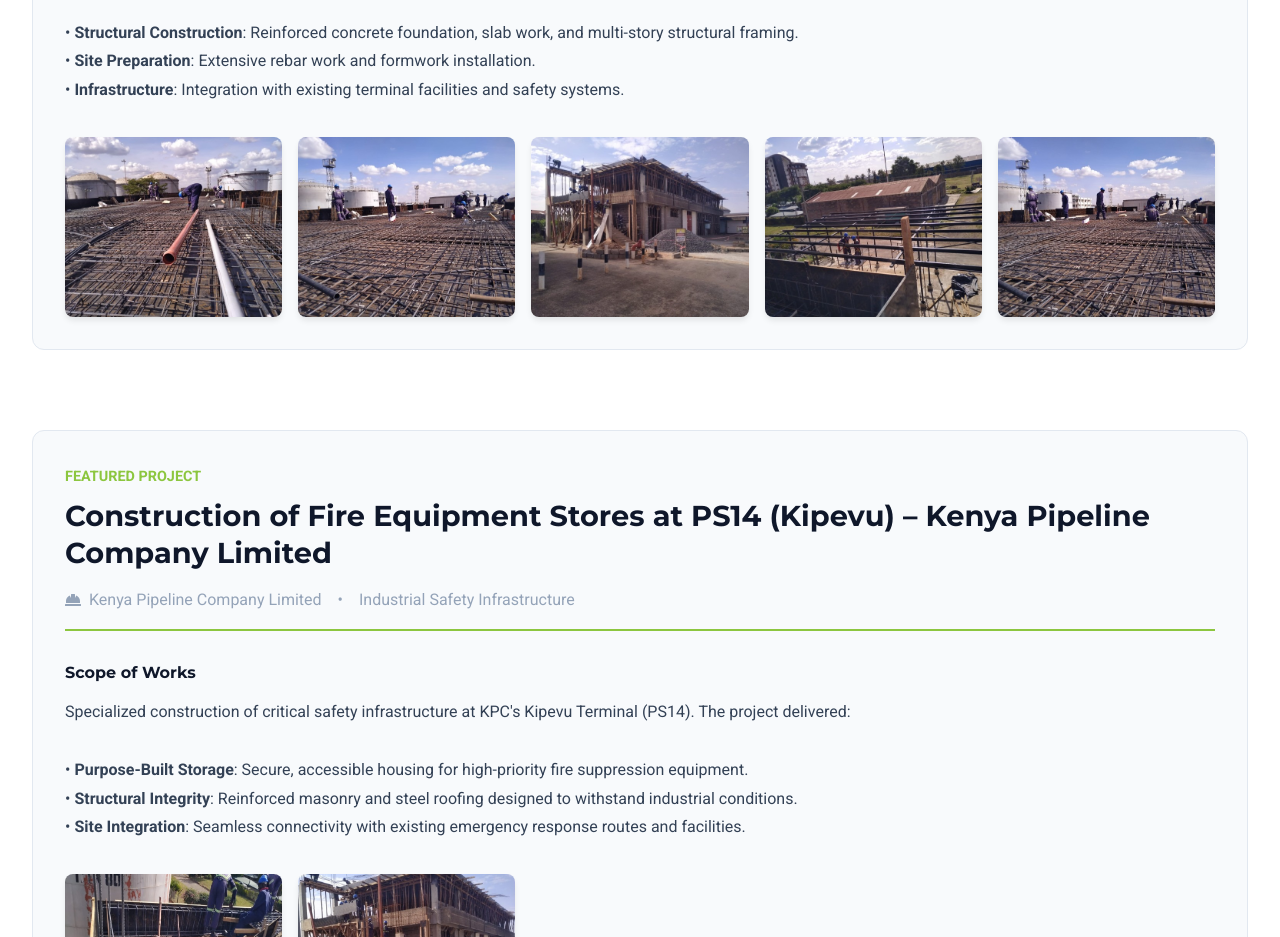
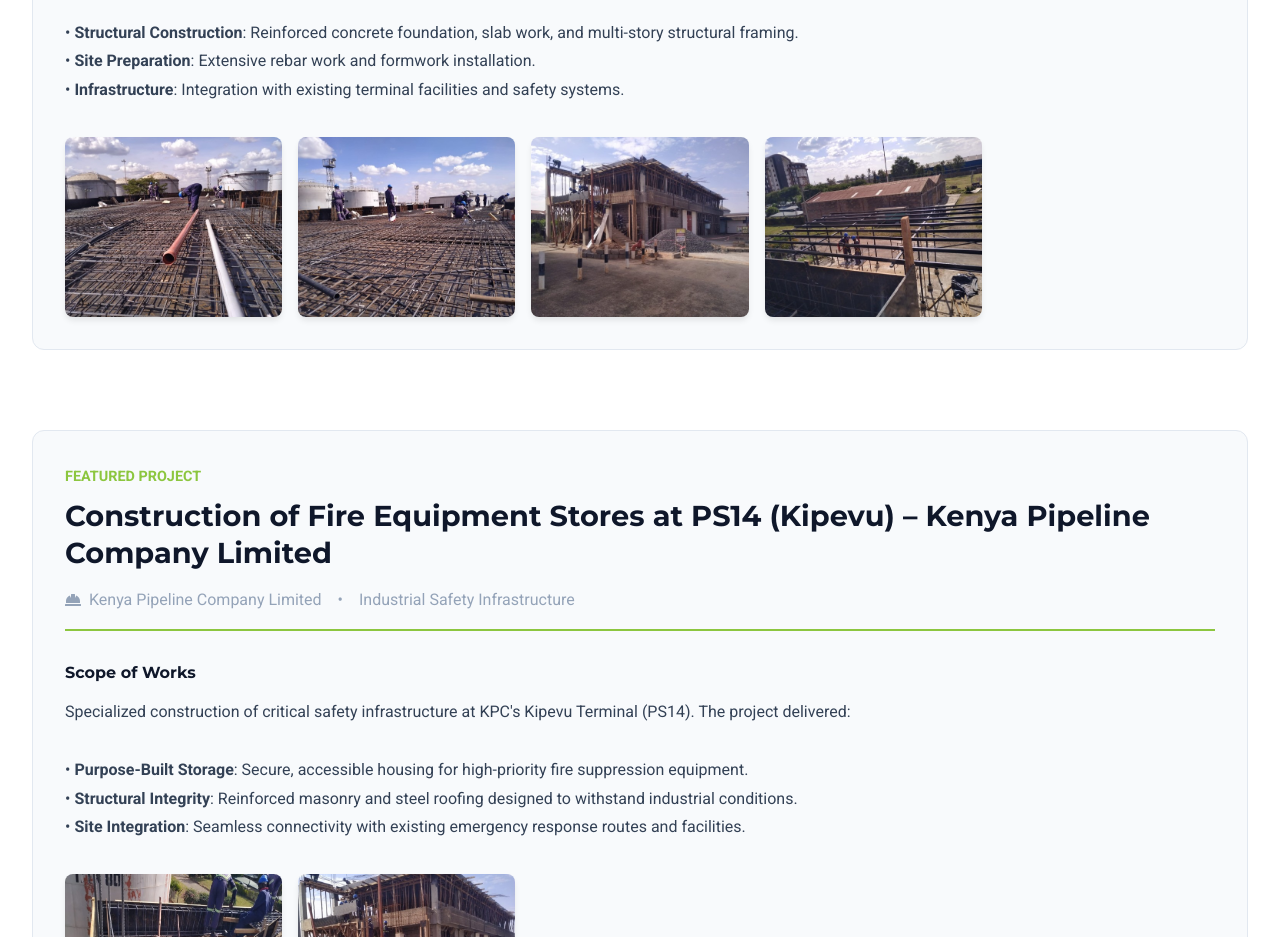
Before and after one commit to sharlmon/IrishTradingSite, a React (Vite) app: page /#/projects in a window 1280 px wide. Shown: the part 1480-2417 px from the top of the page. Built offline with nearby package versions, Linux system fonts and the light colour scheme.

Commit message:
fix: remove duplicate Firestore project image

```diff
--- a/src/components/Projects.jsx
+++ b/src/components/Projects.jsx
@@ -126,7 +126,7 @@ import kpcFirestore3 from '../assets/kpc-firestore-3.jpg';
 import kpcFirestore4 from '../assets/kpc-firestore-4.jpg';
 import kpcFirestore5 from '../assets/kpc-firestore-5.jpg';
 
-const kpcFirestoreImages = [kpcFirestore1, kpcFirestore2, kpcFirestore3, kpcFirestore4, kpcFirestore5];
+const kpcFirestoreImages = [kpcFirestore1, kpcFirestore2, kpcFirestore3, kpcFirestore4];
 
 // Import KPC Fire Stores Images
 import kpcFireStores1 from '../assets/kpc-fire-stores-1.jpg';
```
Also changed, not shown: src/assets/kpc-firestore-5.jpg (deleted).
